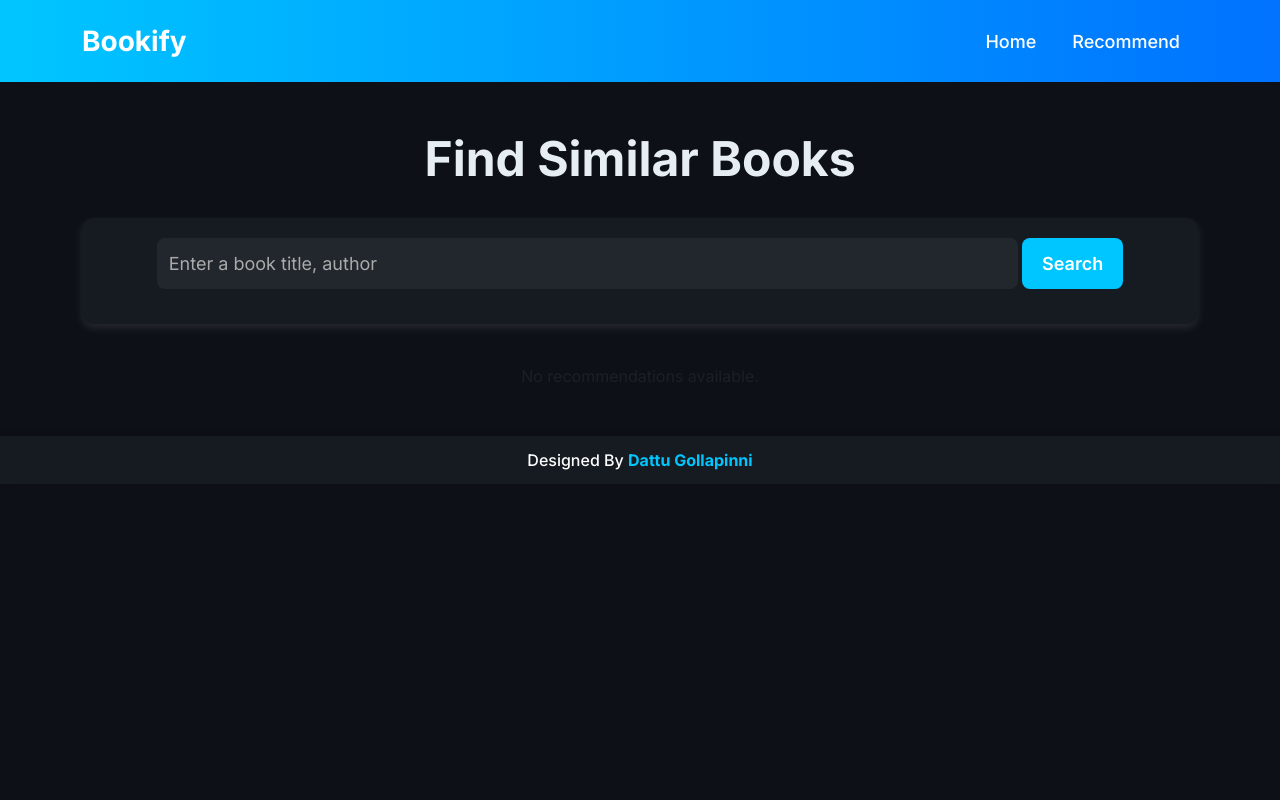
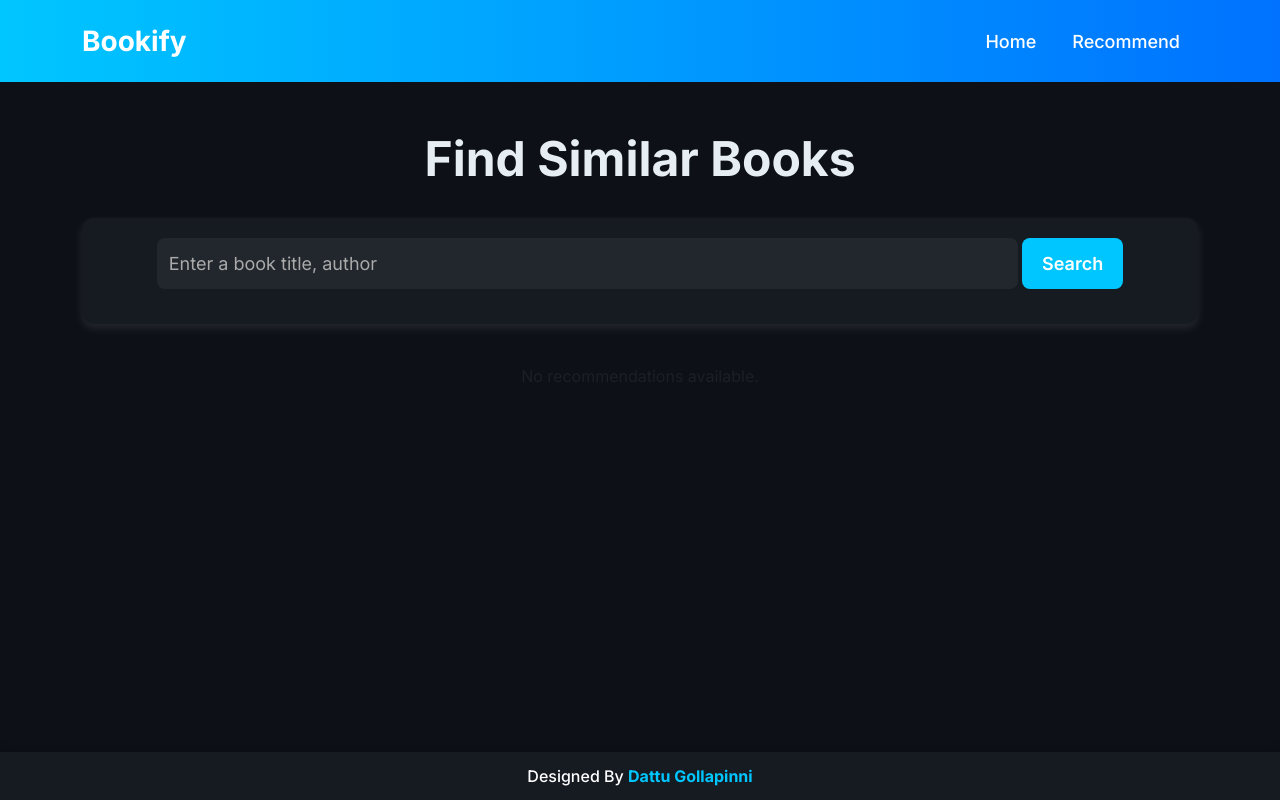
Before and after one commit to dattu20038/Bookify, a Flask app: page /recommend in a window 1280 px wide. Run offline with Flask 3, Linux system fonts and the light colour scheme; parts of the project's set-up code (start-up, migrations or seed data) failed here and were passed over.

Commit message:
Update recommend.html

```diff
--- a/templates/recommend.html
+++ b/templates/recommend.html
@@ -137,6 +137,16 @@
             color: #00c6ff;
             font-weight: 600;
         }
+        html, body {
+    height: 100%;
+    display: flex;
+    flex-direction: column;
+}
+
+.container {
+    flex: 1;
+}
+
     </style>
 </head>
 <body>
```
